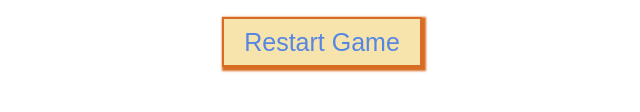
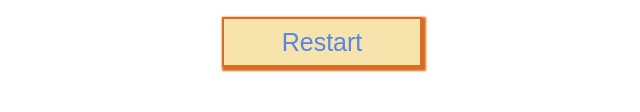
Before and after one commit to Aravindh-Siva/Tic_Tac_Toe, a plain HTML site: page index.html in a window 1280 px wide. Shown: the part 528-640 px from the top of the page, without its empty margins (318-958 px from the left). Drawn offline with Linux system fonts and the light colour scheme.

Commit message:
Update index.html

```diff
--- a/index.html
+++ b/index.html
@@ -23,7 +23,7 @@
             <div data-cell-index="8" class="cell"></div>
         </div>
         <h2 class="game--status"></h2>
-        <button class="game--restart">Restart Game</button>
+        <button class="game--restart">Restart</button>
     </section>
 
     <script src="script.js"></script>
```
